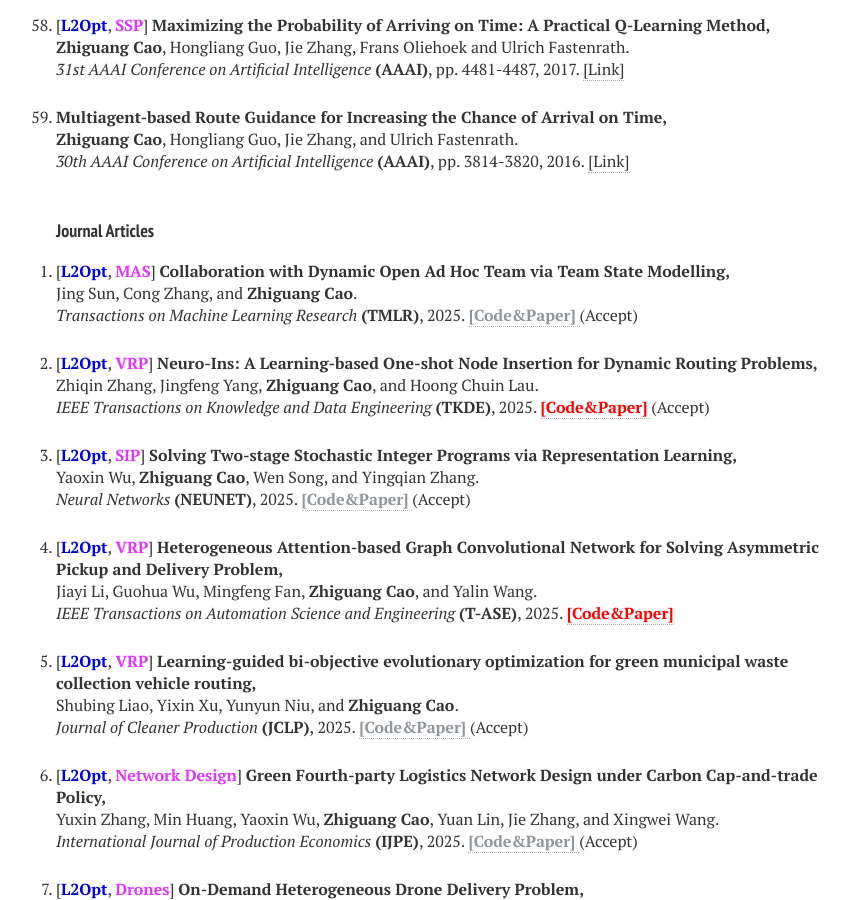
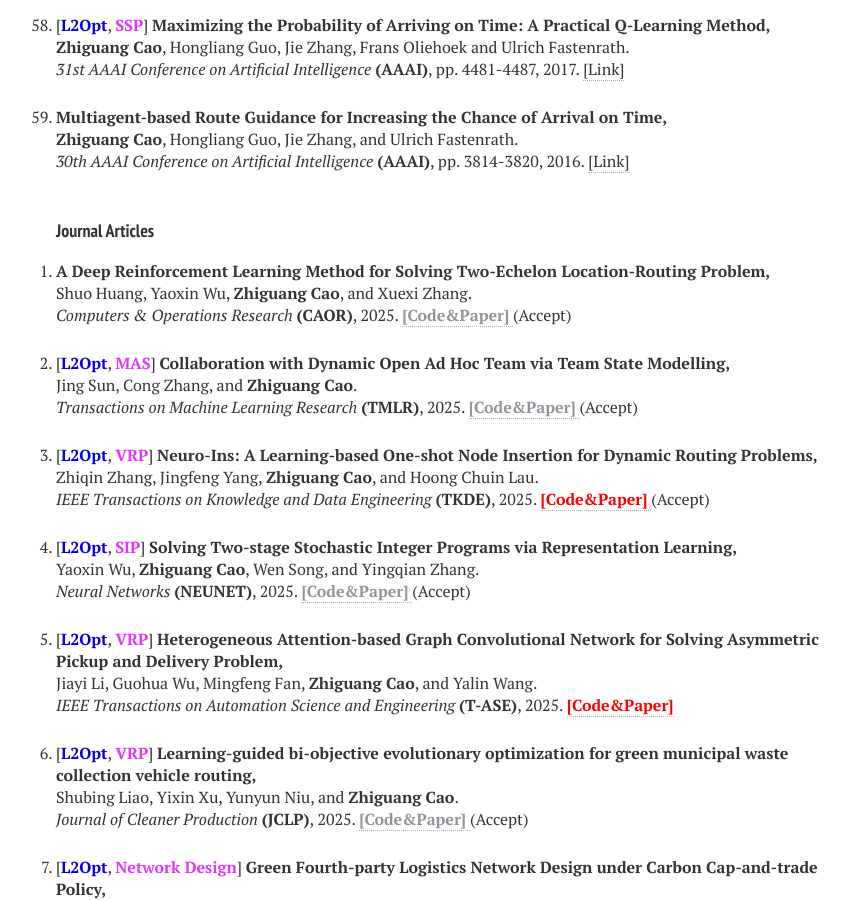
Before and after one commit to zhiguangcaosg/zhiguangcaosg.github.io, a Jekyll site: the page built from publications.md, in a window 1280 px wide and 900 px high, scrolled down 5911 px. Shown: the whole window, without its empty margins (264-1114 px from the left). Built offline with Jekyll 4.4.1, drawn with Linux system fonts in a browser that asks for light colours; nearby versions of some CDN libraries.

Commit message:
Update publications.html

```diff
--- a/_layouts/publications.html
+++ b/_layouts/publications.html
@@ -642,6 +642,14 @@ div.bibtex pre { font-size: 75%; overflow: auto;  width: 100%; padding: 0em 0em;
 
 <li>
 <p>
+<b>A Deep Reinforcement Learning Method for Solving Two-Echelon Location-Routing Problem,</b>
+<br>Shuo Huang, Yaoxin Wu, <b>Zhiguang Cao</b>, and Xuexi Zhang.<br>
+<i>Computers & Operations Research</i> <b>(CAOR)</b>, 2025. <a href="https://zhiguangcaosg.github.io/publications/"> <font color="#8F959A"><b>[Code&Paper]</b> </font></a> (Accept)
+</p>
+</li>
+
+<li>
+<p>
 [<font color="#0000E3"><b>L2Opt</b></font>, <font color="#E333FF"><b>MAS</b></font>] <b>Collaboration with Dynamic Open Ad Hoc Team via Team State Modelling,</b>
 <br>Jing Sun, Cong Zhang, and <b>Zhiguang Cao</b>.<br>
 <i> Transactions on Machine Learning Research</i> <b>(TMLR)</b>, 2025. <a href="https://zhiguangcaosg.github.io/publications/"> <font color="#8F959A"><b>[Code&Paper]</b> </font></a> (Accept)
```
